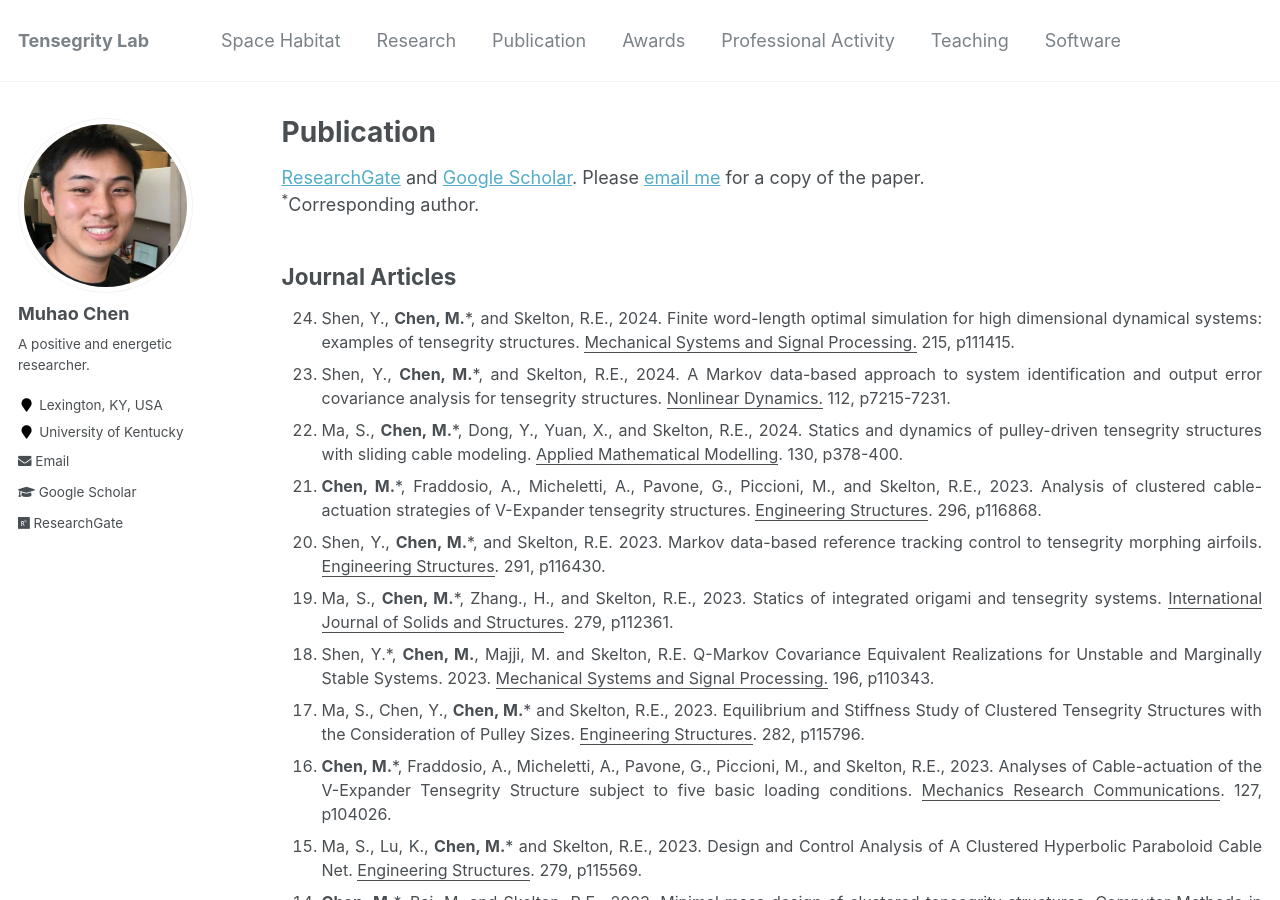
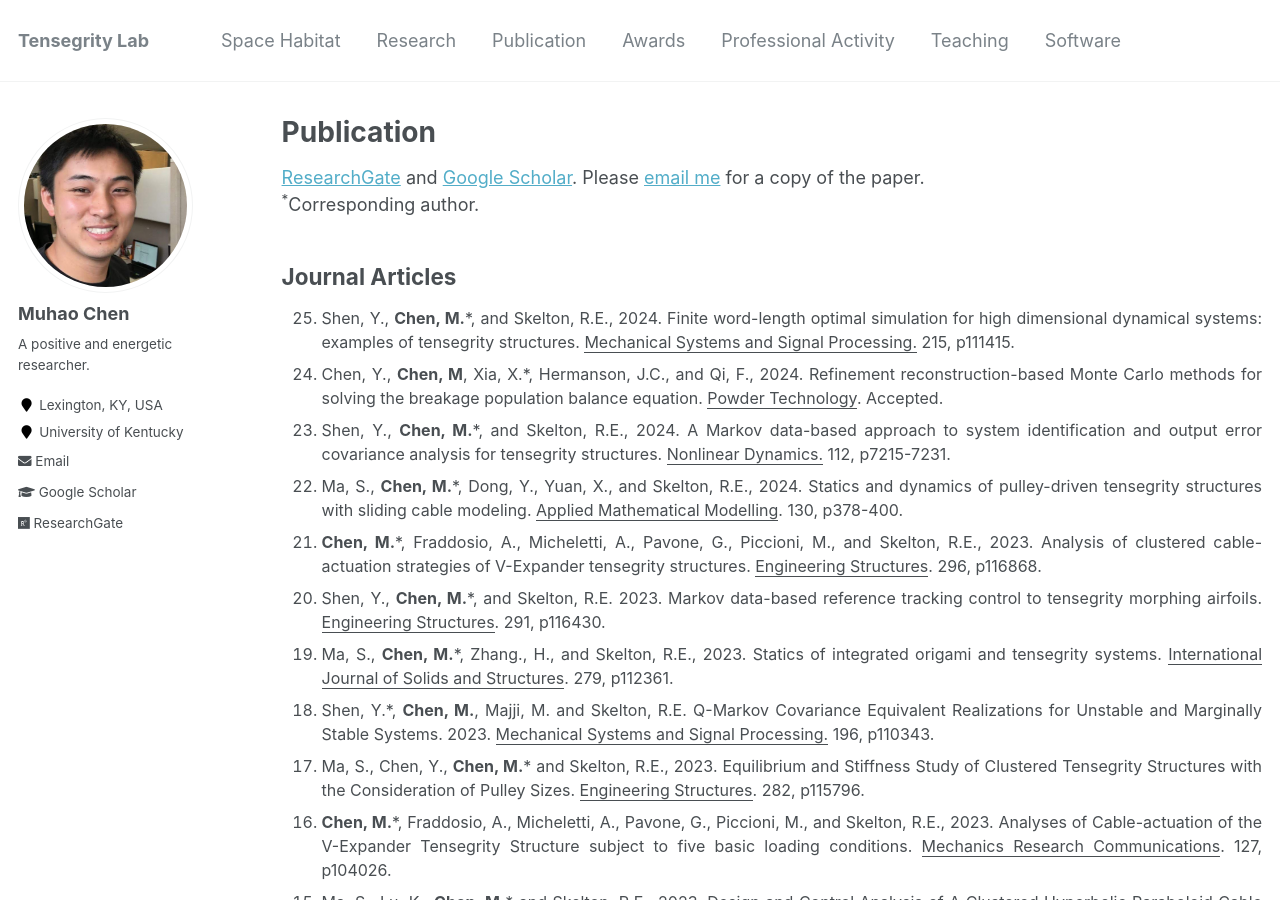
Before and after one commit to Muhao-Chen/muhao-chen.github.io, a Jekyll site: the page built from _pages/publication.md, in a window 1280 px wide and 900 px high. Built offline with Jekyll 4.4.1, drawn with Linux system fonts in a browser that asks for light colours; some of the changed text lies outside the part shown.

Commit message:
Update publication.md

```diff
--- a/_pages/publication.md
+++ b/_pages/publication.md
@@ -15,6 +15,7 @@ toc: true
 <font size=3>
 <ol reversed>
 <li>Shen, Y., <strong>Chen, M.</strong>*, and Skelton, R.E., 2024. Finite word-length optimal simulation for high dimensional dynamical systems: examples of tensegrity structures. <u>Mechanical Systems and Signal Processing.</u> 215, p111415.</li>
+<li> Chen, Y., <strong>Chen, M</strong>, Xia, X.*, Hermanson, J.C., and Qi, F., 2024. Refinement reconstruction-based Monte Carlo methods for solving the breakage population balance equation. <u>Powder Technology</u>. Accepted. </li>
 <li>Shen, Y., <strong>Chen, M.</strong>*, and Skelton, R.E., 2024. A Markov data-based approach to system identification and output error covariance analysis for tensegrity structures. <u>Nonlinear Dynamics.</u> 112, p7215-7231. </li>
 <li>Ma, S., <strong>Chen, M.</strong>*, Dong, Y., Yuan, X., and Skelton, R.E., 2024. Statics and dynamics of pulley-driven tensegrity structures with sliding cable modeling. <u>Applied Mathematical Modelling</u>. 130, p378-400.</li>
 <li><strong>Chen, M.</strong>*, Fraddosio, A., Micheletti, A., Pavone, G., Piccioni, M., and Skelton, R.E., 2023. Analysis of clustered cable-actuation strategies of V-Expander tensegrity structures. <u>Engineering Structures</u>. 296, p116868.</li>
```
Also changed, not shown: other parts of _pages/publication.md (+0 -1 lines).
